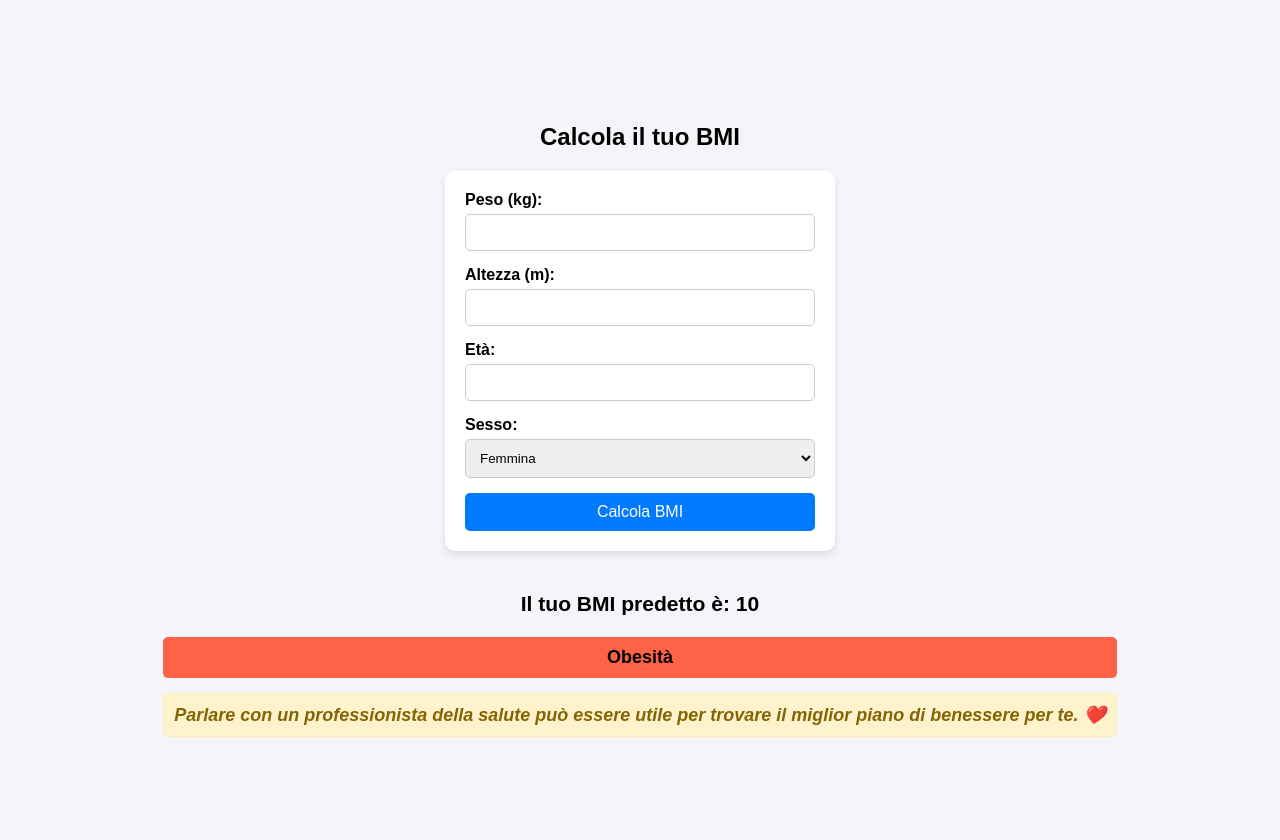
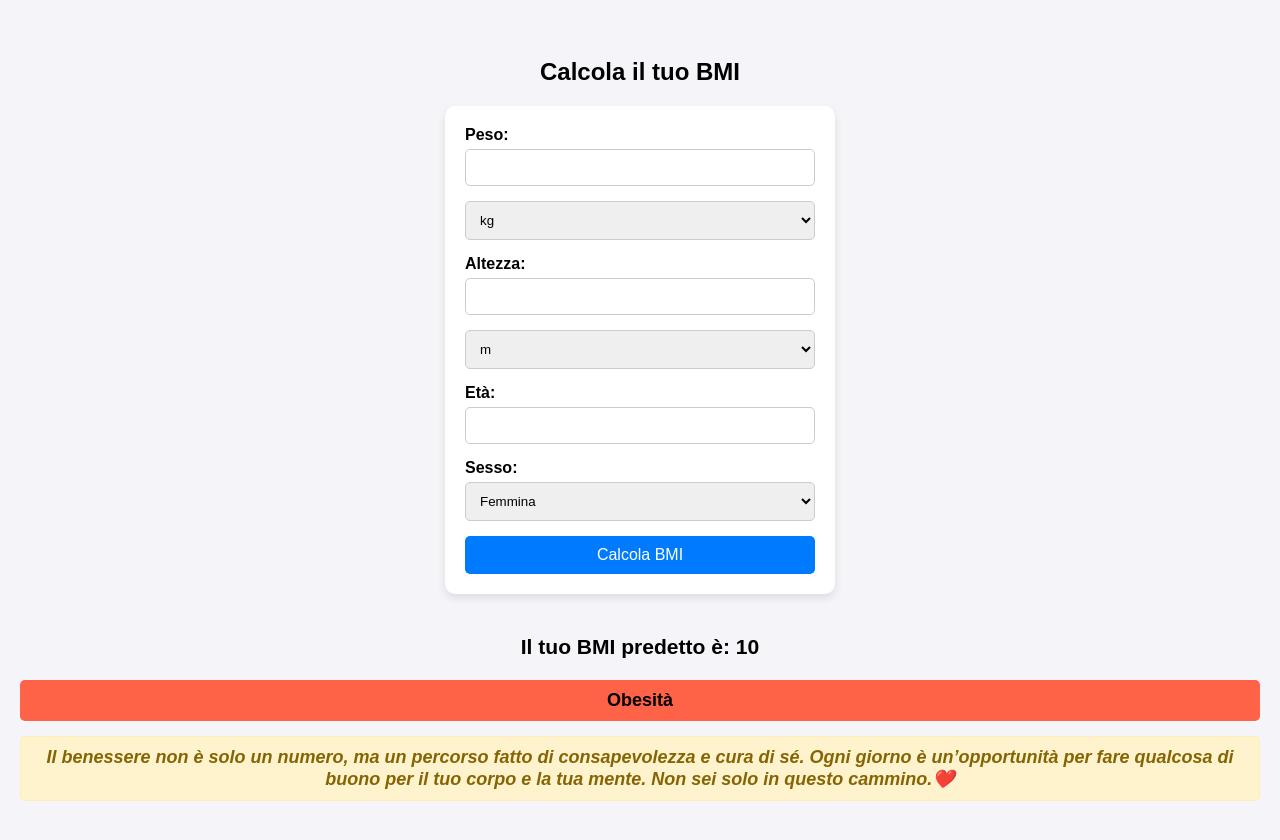
Before and after one commit to Claudialollo/BMIcalculator01, a Flask app: template templates/index.html in a window 1280 px wide. Run offline with Flask 3, Linux system fonts and the light colour scheme; the template is opened without the code that fills it: most values are stand-ins (such as "Sample title", 1, 10 or a date in 2020); parts of the project's set-up code (start-up, migrations or seed data) failed here and were passed over.

Commit message:
Update index.html

```diff
--- a/templates/index.html
+++ b/templates/index.html
@@ -98,11 +98,19 @@
 <body>
     <h2>Calcola il tuo BMI</h2>
     <form method="post">
-        <label>Peso (kg):</label>
+        <label>Peso:</label>
         <input type="number" name="peso" step="0.1" required>
+         <select name="unita_peso">
+            <option value="kg">kg</option>
+            <option value="lbs">lbs</option>
+        </select>
 
-        <label>Altezza (m):</label>
+        <label>Altezza:</label>
         <input type="number" name="altezza" step="0.01" required>
+        <select name="unita_altezza">
+            <option value="m">m</option>
+            <option value="cm">cm</option>
+        </select>
 
         <label>Età:</label>
         <input type="number" name="eta" required>
@@ -135,13 +143,13 @@
             <!-- Gentle Reminder -->
             <div class="reminder">
                 {% if bmi < 18.5 %}
-                    Assicurati di mantenere una dieta equilibrata e consulta un nutrizionista se necessario. 💡
+                    Il tuo corpo ha bisogno di energia e cura per funzionare al meglio. Nutrilo con amore e attenzione, e non aver paura di chiedere supporto per trovare il giusto equilibrio. Il benessere è una combinazione di forza, salute e serenità, e tu meriti di sentirti al meglio ogni giorno.
                 {% elif bmi < 25 %}
-                    Foizza!! Continua così… 💪🏼
+                    Stai mantenendo un buon equilibrio! Continua a prenderti cura di te con un’alimentazione sana e uno stile di vita attivo. Il benessere è un viaggio, non una destinazione.
                 {% elif bmi < 30 %}
-                    Un'alimentazione sana e l'attività fisica regolare possono aiutarti a migliorare il tuo benessere. 🏃‍♂️
+                    l tuo corpo è il tuo compagno di vita, trattalo con rispetto e ascoltalo. Piccoli passi verso uno stile di vita sano possono fare una grande differenza nel tempo!
                 {% else %}
-                    Parlare con un professionista della salute può essere utile per trovare il miglior piano di benessere per te. ❤️
+                    Il benessere non è solo un numero, ma un percorso fatto di consapevolezza e cura di sé. Ogni giorno è un’opportunità per fare qualcosa di buono per il tuo corpo e la tua mente. Non sei solo in questo cammino.❤️
                 {% endif %}
             </div>
         </div>
```
